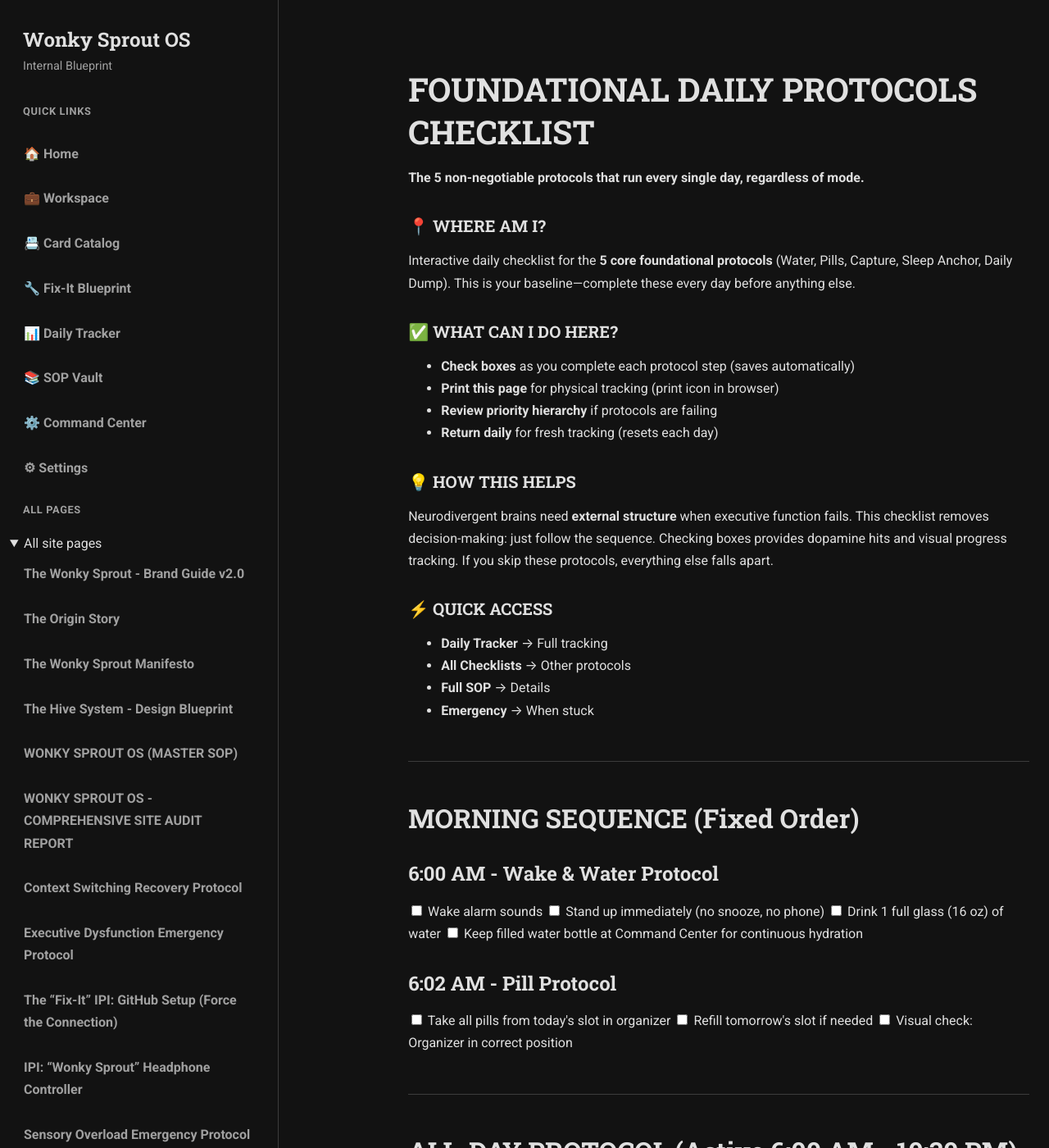
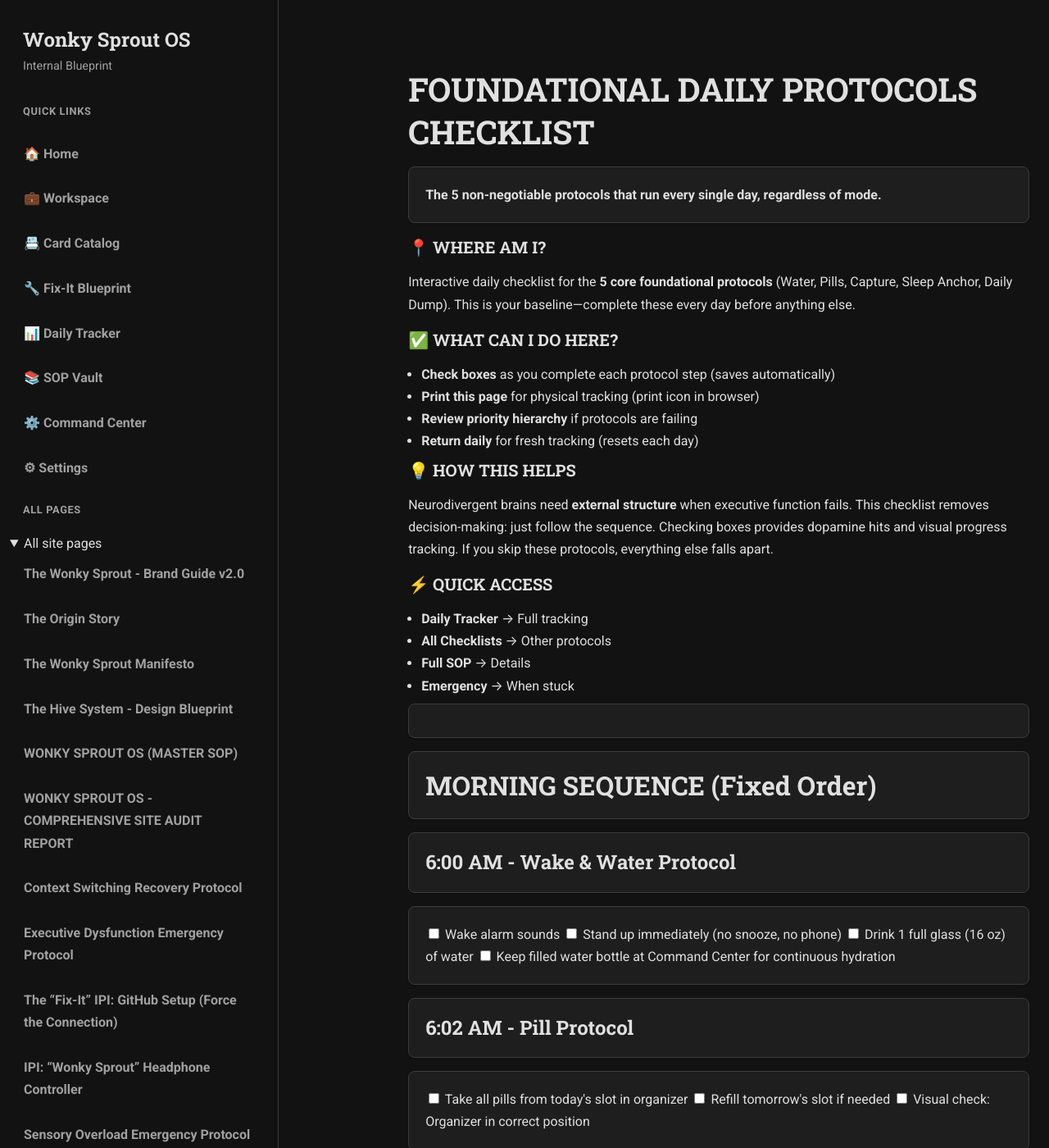
Before and after one commit to classicwilly/classicwilly.github.io, a Jekyll site: the page built from checklist-foundational-daily.md, in a window 1280 px wide and 1400 px high. Shown: the whole window at 82% size. Built offline with Jekyll 4.4.1, drawn with Linux system fonts in a browser that asks for light colours.

Commit message:
UI: card-ify top-level main content blocks site-wide; improve grouping and spacing

```diff
--- a/_sass/_components.scss
+++ b/_sass/_components.scss
@@ -118,3 +118,46 @@
     column-count: 1; /* Single column on smaller screens */
   }
 }
+
+/* ==========================================================================
+   Page-level card grouping: make top-level content blocks appear as cards
+   ========================================================================== */
+
+/* Apply card-like visuals to immediate children of main content (except the page title and small helpers) */
+.main-content > *:not(h1):not(.page-navigation):not(.info-box):not(.skip-link) {
+  background-color: var(--background-secondary);
+  border-radius: var(--border-radius);
+  padding: 1.25rem;
+  margin: 0 0 1rem 0;
+  border: 1px solid var(--border-color);
+  box-shadow: var(--shadow-sm);
+}
+
+/* Make section headings inside cards stand out without large top margin */
+.main-content h2,
+.main-content h3,
+.main-content h4 {
+  margin-top: 0;
+}
+
+/* Ensure lists inside main content don't overflow card padding */
+.main-content ul,
+.main-content ol {
+  margin: 0 0 0.5rem 1rem;
+  padding: 0;
+}
+
+/* Make any anchor that wraps a whole block (used in templates) display like a card */
+a.block-card {
+  display: block;
+  color: inherit;
+  text-decoration: none;
+}
+
+/* Hover/focus state for block cards */
+.main-content > *:not(h1):not(.page-navigation):hover,
+.main-content > *:not(h1):not(.page-navigation):focus-within {
+  transform: translateY(-3px);
+  box-shadow: var(--shadow-md);
+  border-color: var(--accent-primary);
+}
```
